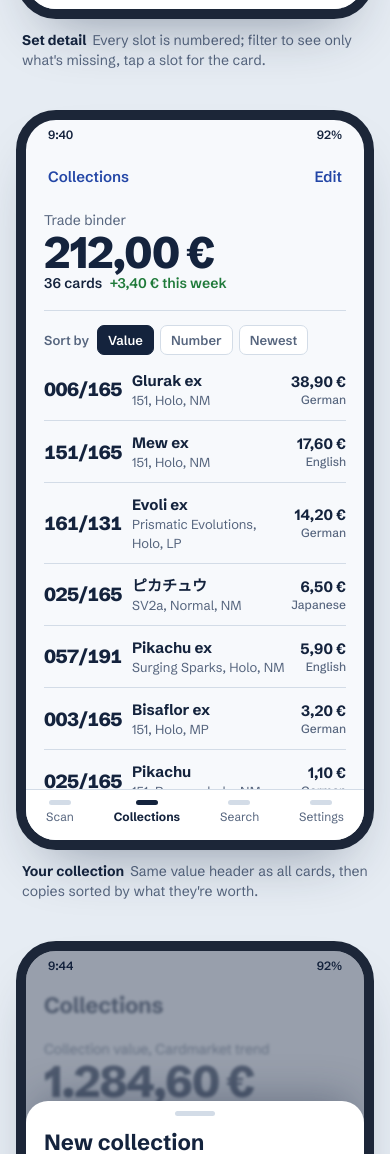
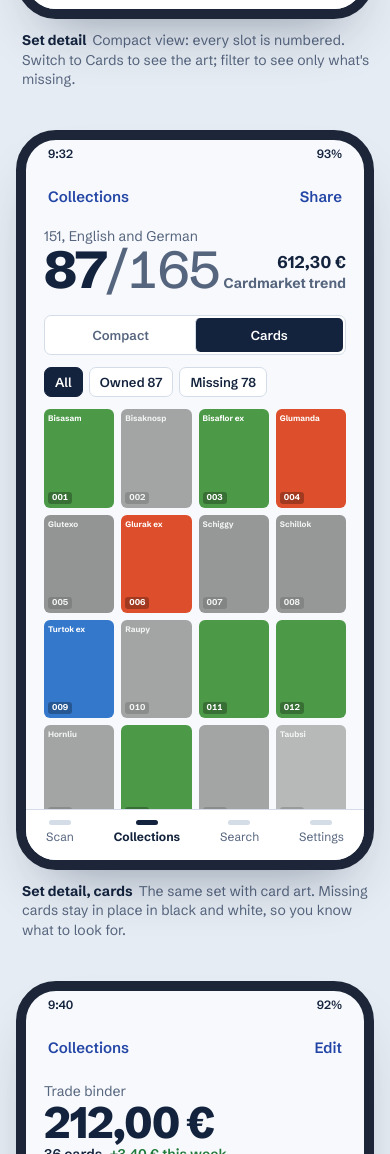
Before and after one commit to Fade97/pokemon-cards, a plain HTML site: page design/mockups/c-index-more.html in a window 390 px wide. Shown: the part 4278-5432 px from the top of the page. Drawn offline with Linux system fonts and the light colour scheme.

Commit message:
Set detail: switch between compact grid and card view
Card view shows art for every card of the set; missing cards are
rendered in black and white. Adds a second phone in the card view.

Refs #22

Co-Authored-By: Claude Opus 5.5 <noreply@anthropic.com>

```diff
--- a/design/mockups/c-index-more.html
+++ b/design/mockups/c-index-more.html
@@ -136,6 +136,20 @@ h3{font-size:15px;font-weight:700;margin:16px 0 7px}
 .big.f-owned i.miss{opacity:.25}
 .big.f-missing i:not(.miss){opacity:.18}
 .miss-list{list-style:none;padding:0;margin-top:6px}
+.setbar{display:flex;flex-direction:column;gap:10px}
+.seg{display:flex;border:1.5px solid var(--line);border-radius:var(--r-sm);background:var(--raised);padding:2px}
+.seg button{flex:1;border:0;background:none;border-radius:5px;padding:6px 9px;font-size:14px;font-weight:600;color:var(--muted)}
+.seg button[aria-pressed=true]{background:var(--ink);color:#fff}
+.cards{display:none;grid-template-columns:repeat(4,1fr);gap:7px;margin-top:12px}
+.sd.v-cards .big{display:none}.sd.v-cards .cards{display:grid}
+.mini{border-radius:6px;padding:4px;display:flex;flex-direction:column;gap:3px;aspect-ratio:63/88;color:#fff;position:relative;overflow:hidden;border:0;text-align:left}
+.mini .nm{font-size:8px;font-weight:700;white-space:nowrap;overflow:hidden;text-overflow:ellipsis;min-height:10px}
+.mini .art{flex:1;border-radius:3px;background:rgba(255,255,255,.24);position:relative;overflow:hidden}
+.mini .art::after{content:"";position:absolute;width:64%;aspect-ratio:1;border-radius:46% 54% 40% 60%;background:rgba(255,255,255,.4);left:18%;top:14%}
+.mini .no{font-size:8.5px;font-weight:700;background:rgba(0,0,0,.28);border-radius:3px;padding:0 4px;align-self:flex-start;font-variant-numeric:tabular-nums}
+.mini.miss{filter:grayscale(1) contrast(.9);opacity:.72}
+.mini.sel{outline:2.5px solid var(--ink);outline-offset:2px}
+.sd.f-owned .cards .mini.miss,.sd.f-missing .cards .mini:not(.miss){display:none}
 .miss-list li{display:grid;grid-template-columns:52px 1fr auto;gap:8px;padding:9px 0;border-bottom:1px solid var(--line);font-size:14px}
 .miss-list .row-n{font-size:15px}
 .miss-list span:last-child{font-weight:700}
@@ -296,7 +310,7 @@ textarea.input{resize:none;height:76px;font-size:15px}
 </div><figcaption><b>Search</b>Names match across languages, so “glurak” also finds Charizard. Try typing.</figcaption></figure>
 
 <!-- 5 Set detail -->
-<figure><div class="phone">
+<figure><div class="phone sd" data-view="compact">
   <div class="status"><span>9:31</span><span>93%</span></div>
   <div class="scroll" style="padding-bottom:230px">
     <div class="top"><button class="ghost">Collections</button><button class="ghost">Share</button></div>
@@ -304,10 +318,14 @@ textarea.input{resize:none;height:76px;font-size:15px}
       <div><p>151, English and German</p><div class="num">87<span>/165</span></div></div>
       <div class="v">612,30 €<p>Cardmarket trend</p></div>
     </div>
-    <div class="chips" id="sfilter">
-      <button class="chip sm" aria-pressed="true" data-v="all">All</button><button class="chip sm" aria-pressed="false" data-v="owned">Owned 87</button><button class="chip sm" aria-pressed="false" data-v="missing">Missing 78</button>
+    <div class="setbar">
+      <div class="seg" role="group" aria-label="View"><button aria-pressed="true" data-view="compact">Compact</button><button aria-pressed="false" data-view="cards">Cards</button></div>
+      <div class="chips sfilter">
+        <button class="chip sm" aria-pressed="true" data-v="all">All</button><button class="chip sm" aria-pressed="false" data-v="owned">Owned 87</button><button class="chip sm" aria-pressed="false" data-v="missing">Missing 78</button>
+      </div>
     </div>
-    <div class="slots big" id="gbig" aria-label="151: 87 of 165 owned"></div>
+    <div class="slots big" aria-label="151: 87 of 165 owned"></div>
+    <div class="cards" aria-label="151 cards, missing ones in black and white"></div>
     <h3>Missing 78 cards, about 46 € to complete</h3>
     <ul class="miss-list">
       <li><span class="row-n">145</span><span>Zapdos ex</span><span>4,80 €</span></li>
@@ -324,7 +342,28 @@ textarea.input{resize:none;height:76px;font-size:15px}
     </div>
     <div class="pair"><button class="secondary">Open on Cardmarket</button><button class="primary">Add copy</button></div>
   </div>
-</div><figcaption><b>Set detail</b>Every slot is numbered; filter to see only what's missing, tap a slot for the card.</figcaption></figure>
+</div><figcaption><b>Set detail</b>Compact view: every slot is numbered. Switch to Cards to see the art; filter to see only what's missing.</figcaption></figure>
+
+<!-- 5b Set detail, card view -->
+<figure><div class="phone sd" data-view="cards">
+  <div class="status"><span>9:32</span><span>93%</span></div>
+  <div class="scroll">
+    <div class="top"><button class="ghost">Collections</button><button class="ghost">Share</button></div>
+    <div class="sethead">
+      <div><p>151, English and German</p><div class="num">87<span>/165</span></div></div>
+      <div class="v">612,30 €<p>Cardmarket trend</p></div>
+    </div>
+    <div class="setbar">
+      <div class="seg" role="group" aria-label="View"><button aria-pressed="true" data-view="compact">Compact</button><button aria-pressed="false" data-view="cards">Cards</button></div>
+      <div class="chips sfilter">
+        <button class="chip sm" aria-pressed="true" data-v="all">All</button><button class="chip sm" aria-pressed="false" data-v="owned">Owned 87</button><button class="chip sm" aria-pressed="false" data-v="missing">Missing 78</button>
+      </div>
+    </div>
+    <div class="slots big" aria-label="151: 87 of 165 owned"></div>
+    <div class="cards" aria-label="151 cards, missing ones in black and white"></div>
+  </div>
+  <nav class="nav"><span><i></i>Scan</span><span class="on"><i></i>Collections</span><span><i></i>Search</span><span><i></i>Settings</span></nav>
+</div><figcaption><b>Set detail, cards</b>The same set with card art. Missing cards stay in place in black and white, so you know what to look for.</figcaption></figure>
 
 <!-- 6 Custom collection -->
 <figure><div class="phone">
@@ -486,13 +525,29 @@ const R=[[3,'grass'],[6,'fire'],[9,'water'],[15,'grass'],[22,'colorless'],[24,'g
 const typeOf=n=>R.find(r=>n<=r[0])[1];
 const col=t=>t==='trainer'?'#8C96A6':`var(--${t})`;
 const owned=n=>[1,6,25,151].includes(n)||((n*37)%100)<52;
-for(let n=1;n<=165;n++){const i=document.createElement('i');i.textContent=String(n).padStart(3,'0');
-  if(owned(n))i.style.background=col(typeOf(n));else i.className='miss';
-  if(n===24)i.classList.add('sel');
-  $('gbig').appendChild(i);}
-$('sfilter').addEventListener('click',e=>{const b=e.target.closest('button');if(!b)return;
-  $('sfilter').querySelectorAll('button').forEach(x=>x.setAttribute('aria-pressed',x===b));
-  $('gbig').className='slots big'+(b.dataset.v==='all'?'':' f-'+b.dataset.v);});
+const NAMES={1:'Bisasam',2:'Bisaknosp',3:'Bisaflor ex',4:'Glumanda',5:'Glutexo',6:'Glurak ex',7:'Schiggy',8:'Schillok',9:'Turtok ex',10:'Raupy',13:'Hornliu',16:'Taubsi',19:'Rattfratz',23:'Rettan',24:'Arbok ex',25:'Pikachu',26:'Raichu',35:'Piepi',39:'Pummeluff',52:'Mauzi',54:'Enton',58:'Fukano',63:'Abra',65:'Simsala ex',74:'Kleinstein',92:'Nebulak',94:'Gengar',115:'Kangama ex',124:'Rossana ex',129:'Karpador',130:'Garados',133:'Evoli',143:'Relaxo',145:'Zapdos ex',150:'Mewtu',151:'Mew ex'};
+document.querySelectorAll('.sd').forEach(ph=>{
+  const big=ph.querySelector('.big'),cards=ph.querySelector('.cards');
+  for(let n=1;n<=165;n++){const no=String(n).padStart(3,'0'),own=owned(n),t=typeOf(n);
+    const i=document.createElement('i');i.textContent=no;
+    if(own)i.style.background=col(t);else i.className='miss';
+    if(n===24&&ph.dataset.view==='compact')i.classList.add('sel');
+    big.appendChild(i);
+    const c=document.createElement('button');c.className='mini'+(own?'':' miss');c.style.background=col(t);
+    c.setAttribute('aria-label',`${no} ${NAMES[n]||''} ${own?'owned':'missing'}`);
+    c.innerHTML=`<span class="nm">${NAMES[n]||''}</span><span class="art"></span><span class="no">${no}</span>`;
+    c.onclick=()=>{cards.querySelectorAll('.sel').forEach(x=>x.classList.remove('sel'));c.classList.add('sel');};
+    cards.appendChild(c);}
+  const setView=v=>{ph.classList.toggle('v-cards',v==='cards');
+    ph.querySelectorAll('.seg button').forEach(b=>b.setAttribute('aria-pressed',b.dataset.view===v));};
+  setView(ph.dataset.view);
+  ph.querySelector('.seg').addEventListener('click',e=>{const b=e.target.closest('button');if(b)setView(b.dataset.view);});
+  const f=ph.querySelector('.sfilter');
+  f.addEventListener('click',e=>{const b=e.target.closest('button');if(!b)return;
+    f.querySelectorAll('button').forEach(x=>x.setAttribute('aria-pressed',x===b));
+    ph.classList.remove('f-owned','f-missing');big.className='slots big';
+    if(b.dataset.v!=='all'){ph.classList.add('f-'+b.dataset.v);big.classList.add('f-'+b.dataset.v);}});
+});
 // 7 create enabled by name
 $('cname').addEventListener('input',e=>$('create').disabled=!e.target.value.trim());
 // 8 switch
```
Also changed, not shown: docs/adr/0010-ui-direction-index.md (+1 -0 lines), design/mockups/screenshots/c-more.png.
